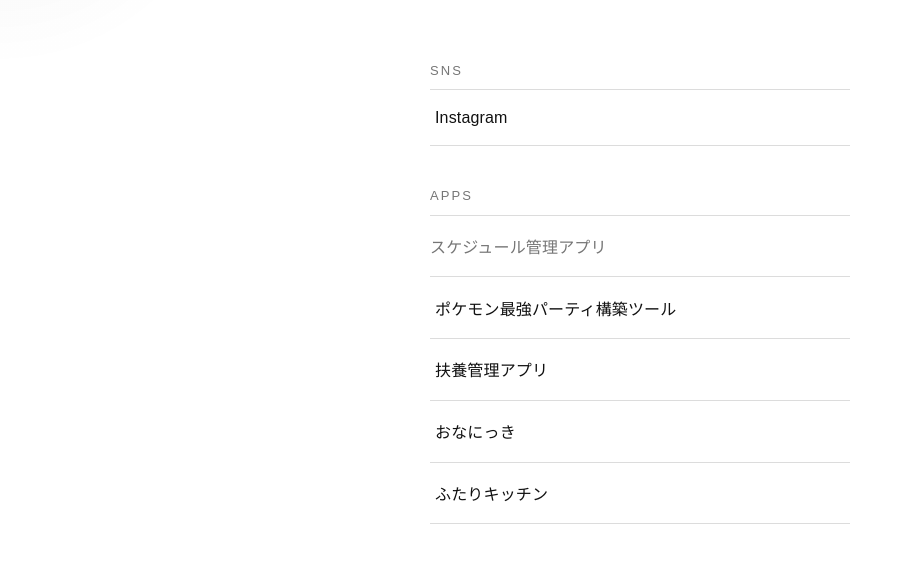
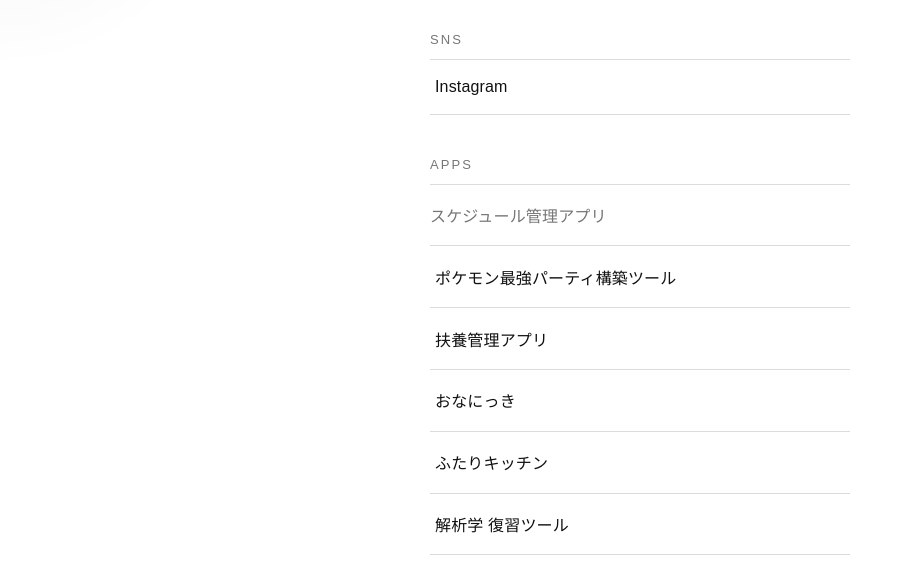
Before and after one commit to koutaharada59-debug/koutaharada59-debug.github.io, a plain HTML site: page index.html in a window 1280 px wide. Shown: the part 171-742 px from the top of the page, without its empty margins (0-913 px from the left). Drawn offline with Linux system fonts and the light colour scheme.

Commit message:
add analysis study tool to portfolio

```diff
--- a/index.html
+++ b/index.html
@@ -112,6 +112,7 @@
       <li class="reveal" style="animation-delay:.38s"><a href="https://antirust-skillet-granular.ngrok-free.dev" target="_blank" rel="noopener noreferrer">扶養管理アプリ</a></li>
       <li class="reveal" id="onanikki-item" style="animation-delay:.44s"><span>おなにっき</span></li>
       <li class="reveal" id="futari-kitchen-item" style="animation-delay:.5s"><span>ふたりキッチン</span></li>
+      <li class="reveal" style="animation-delay:.56s"><a href="https://claude.ai/code/artifact/a4015d24-ac71-414c-8d07-085628263b74" target="_blank" rel="noopener noreferrer">解析学 復習ツール</a></li>
     </ul>
   </section>
 </main>
```
